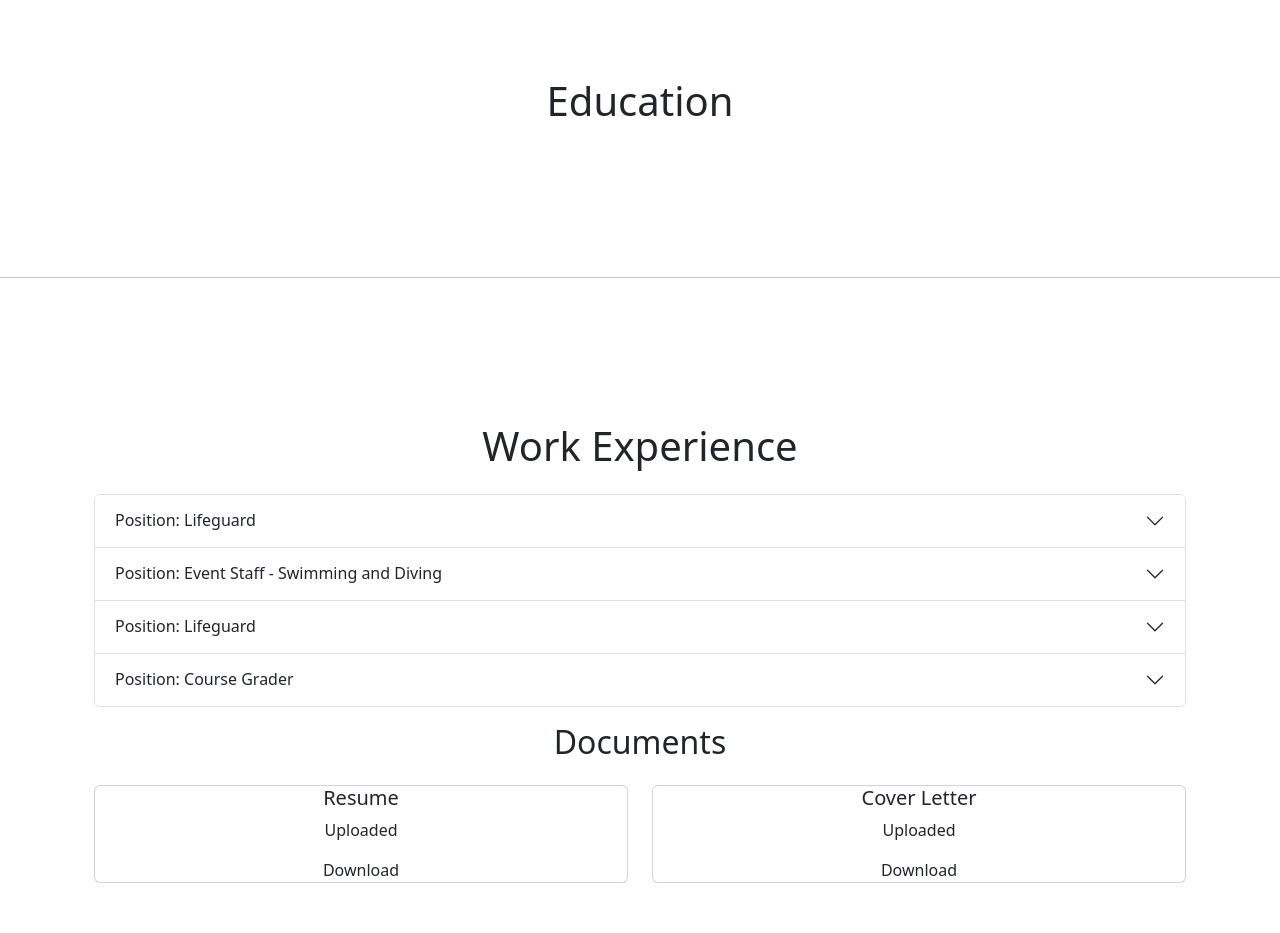
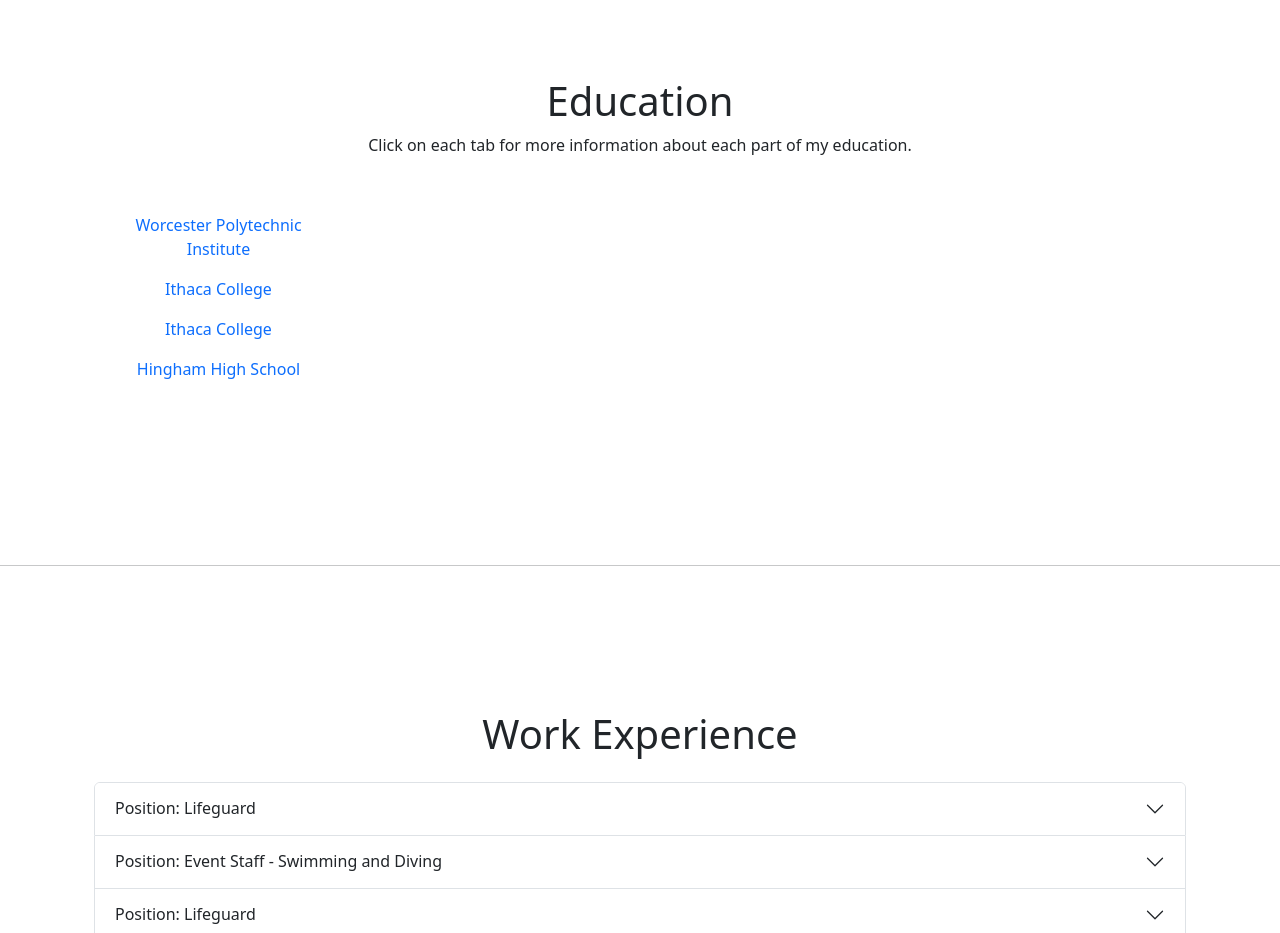
Before and after one commit to jmoczynski/personal-profile, a React (Create React App) app: page / in a window 1280 px wide. Shown: the part 1260-2193 px from the top of the page. Built offline with nearby package versions, Linux system fonts and the light colour scheme.

Commit message:
worked on Education page

```diff
--- a/src/components/EducationPage.js
+++ b/src/components/EducationPage.js
@@ -1,9 +1,77 @@
 import Container from "react-bootstrap/Container";
+import {Row, Col} from "react-bootstrap";
+import Tab from "react-bootstrap/Tab";
+import Nav from "react-bootstrap/Nav";
 
 function EducationPage(){
     return(
         <Container>
             <h1 className="text-center">Education</h1>
+            <p>Click on each tab for more information about each part of my education.</p>
+            <Row>
+                <Tab.Container>
+                    <Row>
+                        <Col sm={3}>
+                            <Nav variant="pills" className="flex-column">
+                                <Nav.Item>
+                                    <Nav.Link eventKey="0">Worcester Polytechnic Institute</Nav.Link>
+                                </Nav.Item>
+                                <Nav.Item>
+                                    <Nav.Link eventKey="1">Ithaca College</Nav.Link>
+                                </Nav.Item>
+                                <Nav.Item>
+                                    <Nav.Link eventKey="2">Ithaca College</Nav.Link>
+                                </Nav.Item>
+                                <Nav.Item>
+                                    <Nav.Link eventKey="3">Hingham High School</Nav.Link>
+                                </Nav.Item>
+                            </Nav>
+                        </Col>
+                        <Col sm={9}>
+                            <Tab.Content>
+                                <Tab.Pane eventKey="0">
+                                    <p><b>Institution</b>: Worcester Polytechnic Institute</p>
+                                    <p><b>Start Date</b>: August 2021</p>
+                                    <p><b>End Date</b>: May 2023</p>
+                                    <p><b>Level of Education</b>: Master's</p>
+                                    <p><b>Degree</b>: Master of Science (M.S.)</p>
+                                    <p><b>Major</b>: Cyber Security</p>
+                                    <p><b>GPA</b>: 3.58</p>
+                                </Tab.Pane>
+                                <Tab.Pane eventKey="1">
+                                    <p><b>Institution</b>: Ithaca College</p>
+                                    <p><b>Start Date</b>: August 2017</p>
+                                    <p><b>End Date</b>: May 2021</p>
+                                    <p><b>Level of Education</b>: Bachelor's</p>
+                                    <p><b>Degree</b>: Bachelor of Science (B.S.)</p>
+                                    <p><b>Major</b>: Mathematics</p>
+                                    <p><b>Minors</b>: Honors Minor in Interdisciplinary Studies, Business Administration, Business Analytics</p>
+                                    <p><b>Honors</b>: Graduated Cum Laude, Dean's List Spring 2021, Fall 2020, Spring 2020</p>
+                                    <p><b>GPA</b>: 3.56</p>
+                                </Tab.Pane>
+                                <Tab.Pane eventKey="2">
+                                    <p><b>Institution</b>: Ithaca College</p>
+                                    <p><b>Start Date</b>: August 2017</p>
+                                    <p><b>End Date</b>: August 2021</p>
+                                    <p><b>Level of Education</b>: Bachelor's</p>
+                                    <p><b>Degree</b>: Bachelor of Arts (B.A.)</p>
+                                    <p><b>Major</b>: Computer Science</p>
+                                    <p><b>Honors</b>: Graduated Cum Laude, Dean's List Spring 2021, Fall 2020, Spring 2020</p>
+                                    <p><b>GPA</b>: 3.56</p>
+                                </Tab.Pane>
+                                <Tab.Pane eventKey="3">
+                                    <p><b>Institution</b>: Hingham High School</p>
+                                    <p><b>Start Date</b>: August 2014</p>
+                                    <p><b>End Date</b>: June 2017</p>
+                                    <p><b>Level of Education</b>: High School</p>
+                                    <p><b>Degree</b>: High School Diploma</p>
+                                    <p><b>GPA</b>: 3.53</p>
+                                </Tab.Pane>
+                            </Tab.Content>
+                        </Col>
+                    </Row>
+                </Tab.Container>
+            </Row>
         </Container>
     );
 }
```
